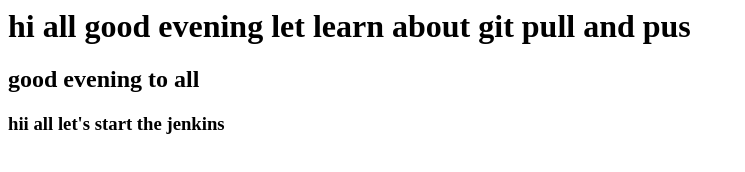
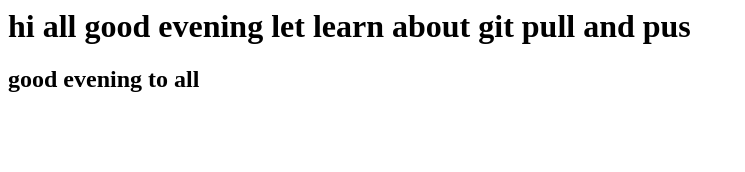
Before and after one commit to saikiran22052000/MyNewRepo, a plain HTML site: page index.html in a window 1280 px wide. Shown: the whole page, without its empty margins (0-745 px from the left). Drawn offline with Linux system fonts and the light colour scheme.

Commit message:
Fix formatting issues in index.html

```diff
--- a/index.html
+++ b/index.html
@@ -2,6 +2,3 @@
 
 
 <h2> good evening to all</h2>
-
-
-<h3>hii all let's start the jenkins</h3>
```
